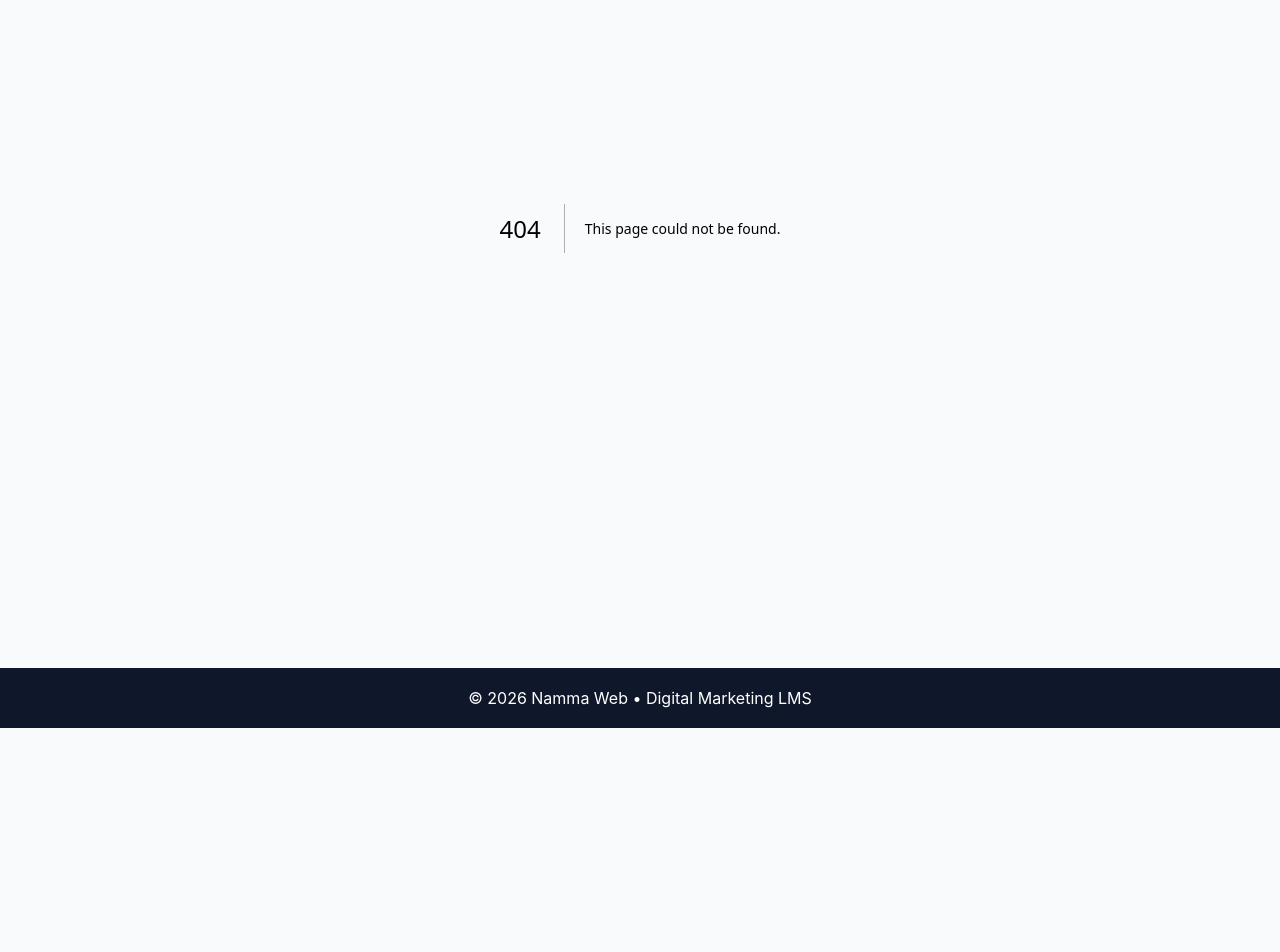
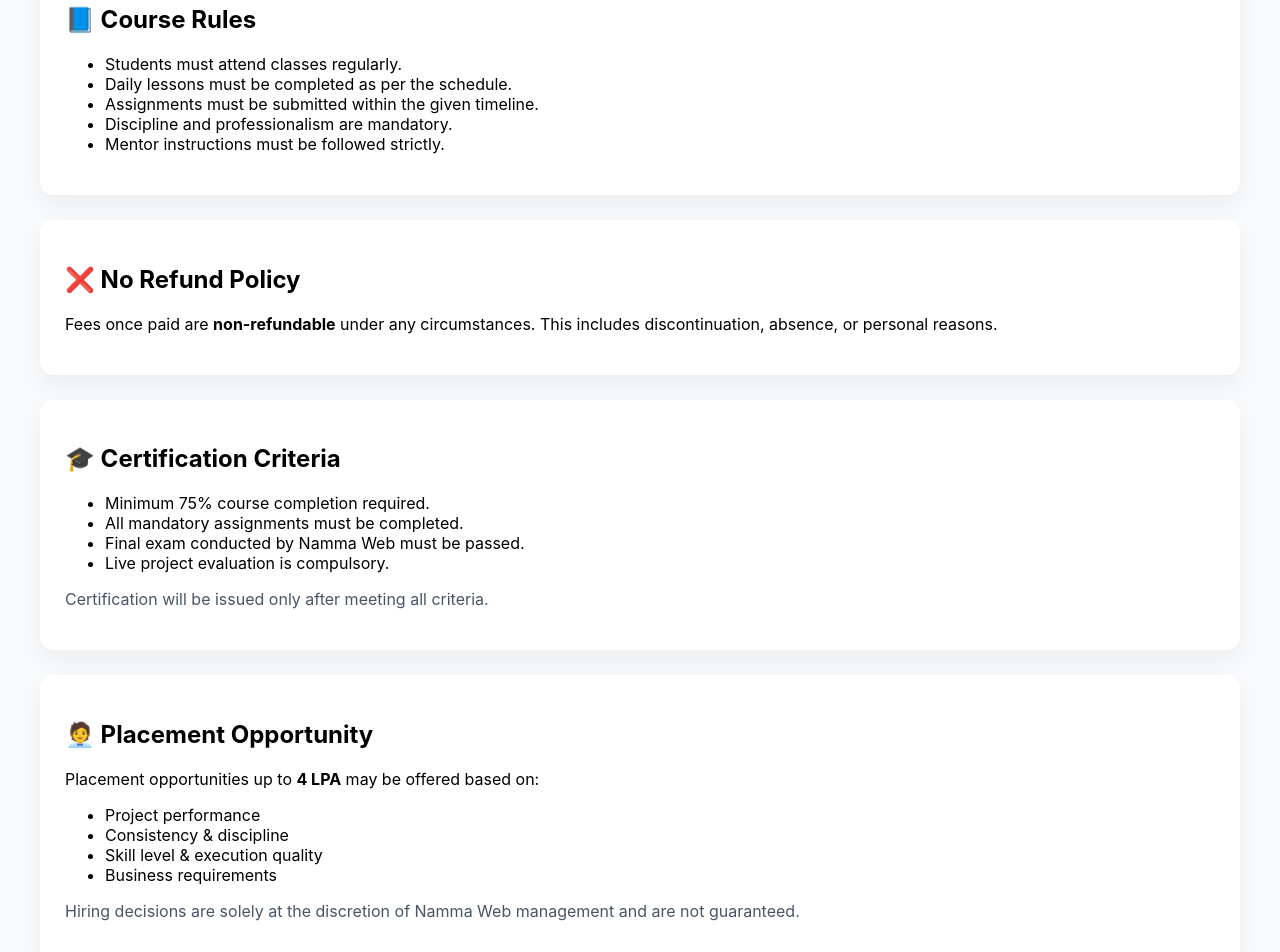
Before and after one commit to nammaweb/nammaweblmsdigital-marketing, a Next.js app: page /rules in a window 1280 px wide. Before the commit this address had no page. Shown: the part 280-1232 px from the top of the page. Before the commit the page ends 1008 px from the top, so only its background shows below. Built offline with nearby package versions, Linux system fonts and the light colour scheme.

Commit message:
Create page.js

```diff
--- /dev/null
+++ b/app/rules/page.js
@@ -0,0 +1,110 @@
+export default function RulesPage() {
+  return (
+    <div>
+      <h1>📜 Rules, Certification & Placement Policy</h1>
+      <p style={{ color: "#475569", marginBottom: "30px" }}>
+        Please read the following terms carefully. These rules are mandatory
+        for all students enrolled in the Namma Web Digital Marketing LMS.
+      </p>
+
+      {/* COURSE RULES */}
+      <section style={card}>
+        <h2>📘 Course Rules</h2>
+        <ul>
+          <li>Students must attend classes regularly.</li>
+          <li>Daily lessons must be completed as per the schedule.</li>
+          <li>Assignments must be submitted within the given timeline.</li>
+          <li>Discipline and professionalism are mandatory.</li>
+          <li>Mentor instructions must be followed strictly.</li>
+        </ul>
+      </section>
+
+      {/* NO REFUND */}
+      <section style={card}>
+        <h2>❌ No Refund Policy</h2>
+        <p>
+          Fees once paid are <strong>non-refundable</strong> under any
+          circumstances. This includes discontinuation, absence, or
+          personal reasons.
+        </p>
+      </section>
+
+      {/* CERTIFICATION */}
+      <section style={card}>
+        <h2>🎓 Certification Criteria</h2>
+        <ul>
+          <li>Minimum 75% course completion required.</li>
+          <li>All mandatory assignments must be completed.</li>
+          <li>Final exam conducted by Namma Web must be passed.</li>
+          <li>Live project evaluation is compulsory.</li>
+        </ul>
+        <p style={{ marginTop: "10px", color: "#475569" }}>
+          Certification will be issued only after meeting all criteria.
+        </p>
+      </section>
+
+      {/* PLACEMENT */}
+      <section style={card}>
+        <h2>🧑‍💼 Placement Opportunity</h2>
+        <p>
+          Placement opportunities up to <strong>4 LPA</strong> may be
+          offered based on:
+        </p>
+        <ul>
+          <li>Project performance</li>
+          <li>Consistency & discipline</li>
+          <li>Skill level & execution quality</li>
+          <li>Business requirements</li>
+        </ul>
+        <p style={{ marginTop: "10px", color: "#475569" }}>
+          Hiring decisions are solely at the discretion of Namma Web
+          management and are not guaranteed.
+        </p>
+      </section>
+
+      {/* OFFLINE ACCESS */}
+      <section style={noteBox}>
+        <h2>🏢 Offline Class Access</h2>
+        <p>
+          Students can attend offline sessions and work on projects at
+          any of the following Namma Web locations:
+        </p>
+        <ul>
+          <li>Koramangala 4th Block</li>
+          <li>Kengeri Metro Station – Opposite Branch</li>
+          <li>Nagasandra – Christ Back Gate</li>
+        </ul>
+      </section>
+
+      {/* CONTACT */}
+      <section style={contactBox}>
+        <h3>📞 Contact & Support</h3>
+        <p>Email: <strong>nammaweb.assist@gmail.com</strong></p>
+        <p>WhatsApp: <strong>9241527429</strong></p>
+      </section>
+    </div>
+  );
+}
+
+/* STYLES */
+
+const card = {
+  background: "white",
+  padding: "25px",
+  borderRadius: "14px",
+  boxShadow: "0 10px 25px rgba(0,0,0,0.05)",
+  marginBottom: "25px"
+};
+
+const noteBox = {
+  background: "#f1f5f9",
+  padding: "25px",
+  borderRadius: "14px",
+  marginBottom: "25px"
+};
+
+const contactBox = {
+  background: "#e0e7ff",
+  padding: "25px",
+  borderRadius: "14px"
+};
```
